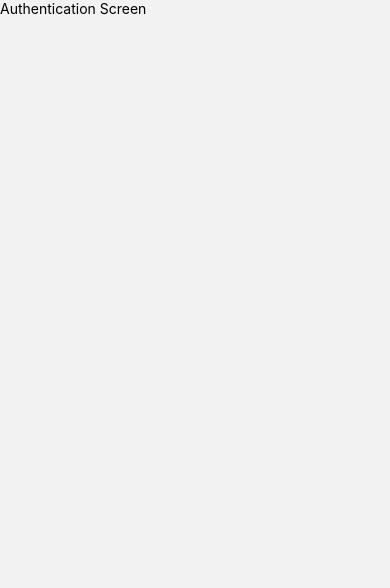
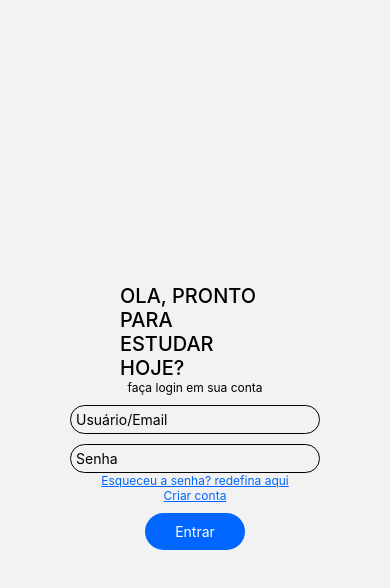
Before and after one commit to LuisGuilh3rme/school-learn-plataform, a React Native app: screen /Authentication in a window 390 px wide. Shown: the top 588 px of the page. Built offline with nearby package versions, Linux system fonts and the light colour scheme.

Commit message:
feat: implements authentication screen content structure

```diff
--- a/src/screens/authentication/AuthenticationScreen.tsx
+++ b/src/screens/authentication/AuthenticationScreen.tsx
@@ -1,9 +1,83 @@
-import { View, Text } from "react-native";
+import { View, Text, TextInput, StyleSheet, Pressable } from "react-native";
 
 export default function AuthenticationScreen() {
   return (
-    <View>
-      <Text>Authentication Screen</Text>
+    <View style={[styles.center, { flex: 1 }]}>
+      <View
+        style={[
+          styles.center,
+          {
+            marginBottom: 10,
+          },
+        ]}
+      >
+        <Text
+          style={{
+            fontSize: 20,
+            width: 150,
+            fontWeight: "500",
+          }}
+        >
+          OLA, PRONTO PARA ESTUDAR HOJE?
+        </Text>
+        <Text
+          style={{
+            fontSize: 12,
+          }}
+        >
+          faça login em sua conta
+        </Text>
+      </View>
+      <View
+        style={{
+          width: 250,
+          gap: 10,
+        }}
+      >
+        <View style={styles.border}>
+          <TextInput placeholder="Usuário/Email" />
+        </View>
+        <View style={styles.border}>
+          <TextInput placeholder="Senha" />
+        </View>
+      </View>
+      <View style={styles.center}>
+        <Text style={styles.link}>Esqueceu a senha? redefina aqui</Text>
+        <Text style={styles.link}>Criar conta</Text>
+      </View>
+      <Pressable
+        style={({ pressed }) => [
+          styles.border,
+          {
+            width: 100,
+            padding: 10,
+            alignItems: "center",
+            backgroundColor: pressed ? "#428EFF" : "#0066FF",
+            borderWidth: 0,
+            margin: 10,
+          },
+        ]}
+      >
+        <Text style={{ color: "white" }}>Entrar</Text>
+      </Pressable>
     </View>
   );
 }
+
+const styles = StyleSheet.create({
+  center: {
+    alignItems: "center",
+    justifyContent: "center",
+  },
+  border: {
+    borderWidth: 1,
+    borderColor: "black",
+    borderRadius: 20,
+    padding: 5,
+  },
+  link: {
+    color: "#0066FF",
+    textDecorationLine: "underline",
+    fontSize: 12,
+  },
+});
```
